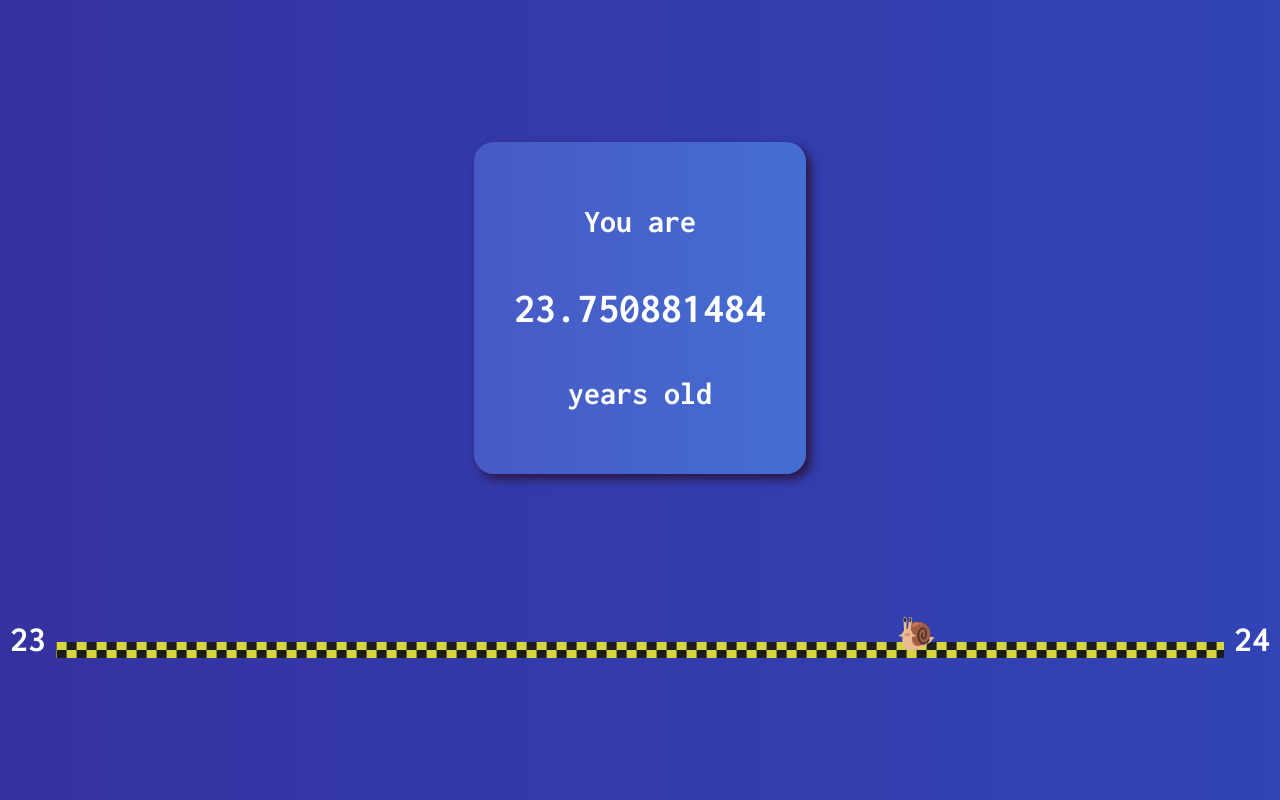
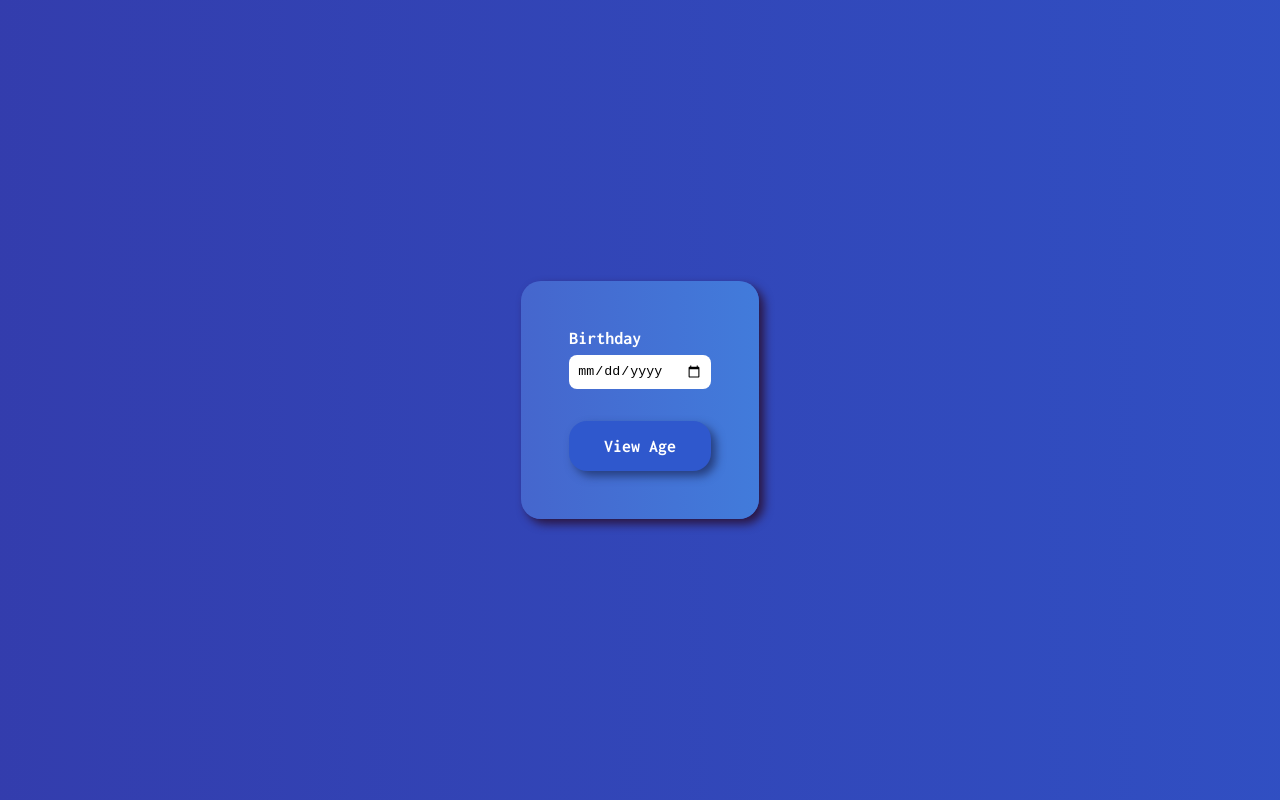
Before and after one commit to aaluzzi/age-calculator, a React (Create React App) app: page / in a window 1280 px wide. Built offline with nearby package versions, Linux system fonts and the light colour scheme.

Commit message:
Prompt and get birthday from form as search parameter

```diff
--- /dev/null
+++ b/src/AgeDisplay.js
@@ -0,0 +1,44 @@
+import { useEffect } from "react";
+import ProgressBar from "./ProgressBar";
+import { useState } from "react";
+
+function AgeDisplay(prop) {
+    const [age, setAge] = useState(0);
+
+    useEffect(() => {
+        const id = setInterval(() => setAge(getExactAge(prop.birthday, new Date())), 10);
+        return () => clearInterval(id);
+      }, [prop.birthday]);
+
+    return (
+        <div className="content">
+            <div className="square">
+                <div>You are</div>
+                <div className="age">{age}</div>
+                <div>years old</div>
+            </div>
+            <div className="graphic">
+                <ProgressBar age={Math.floor(age)} percentage={age - Math.floor(age)} />
+            </div>
+        </div>
+    );
+}
+
+const MILLI_IN_YEAR = 31_536_000_000;
+
+function getExactAge(birthday, now) {
+    return ((getYearsOld(birthday, now) + getPercentageToBirthdayThisYear(birthday, now)) + "000000000").slice(0, 12);
+}
+
+//if birthday passed this year, percentage will be > 1
+function getPercentageToBirthdayThisYear(birthday, now) {
+    let birthdayLastYear = new Date(birthday.valueOf());
+    birthdayLastYear.setFullYear(now.getFullYear() - 1);
+    return (now - birthdayLastYear) / MILLI_IN_YEAR;
+}
+
+function getYearsOld(birthday, now) {
+    return now.getFullYear() - birthday.getFullYear() - 1;
+}
+
+export default AgeDisplay;
--- /dev/null
+++ b/src/AgeForm.js
@@ -0,0 +1,18 @@
+function AgeForm() {
+    return (
+        <div className="content">
+            <div className="square">
+                <form>
+                    <div>
+                        <label htmlFor="birthday">Birthday</label>
+                        <input name="birthday" type="date" required/>
+                    </div>
+
+                    <button type="submit">View Age</button>
+                </form>
+            </div>
+        </div>
+    );
+}
+
+export default AgeForm;
--- a/src/App.js
+++ b/src/App.js
@@ -1,45 +1,28 @@
-import ProgressBar from './ProgressBar';
+import AgeDisplay from './AgeDisplay';
+import AgeForm from './AgeForm';
 import { useState, useEffect } from 'react';
 
-const birthday = new Date(1999, 6, 17);
-
 function App() {
-  const [age, setAge] = useState(0);
+  const [birthday, setBirthday] = useState(null);
 
   useEffect(() => {
-    const id = setInterval(() => setAge(getExactAge(birthday, new Date())), 10);
-    return () => clearInterval(id);
+    const query = new URLSearchParams(window.location.search);
+    setBirthday(new Date(query.get("birthday")?.replace("-", "/"))); //because Date parsing with hyphen is a different date??
   }, []);
 
+  console.log(birthday);
+  if (birthday === null || isNaN(birthday)) {
+    return (
+      <div className="App">
+        <AgeForm />
+      </div>
+    );
+  }
   return (
     <div className="App">
-        <div className="age-info">
-          <div>You are</div>
-          <div className="age">{age}</div>
-          <div>years old</div>
-        </div>
-        <div className="graphic">
-          <ProgressBar age={Math.floor(age)} percentage={age - Math.floor(age)} />
-        </div>
+        <AgeDisplay birthday={birthday} />
     </div>
   );
 }
 
-const MILLI_IN_YEAR = 31_536_000_000;
-
-function getExactAge(birthday, now) {
-    return ((getYearsOld(birthday, now) + getPercentageToBirthdayThisYear(birthday, now)) + "000000000").slice(0, 12);
-}
-
-//if birthday passed this year, percentage will be > 1
-function getPercentageToBirthdayThisYear(birthday, now) {
-    let birthdayLastYear = new Date(birthday.valueOf());
-    birthdayLastYear.setFullYear(now.getFullYear() - 1);
-    return (now - birthdayLastYear) / MILLI_IN_YEAR;
-}
-
-function getYearsOld(birthday, now) {
-    return now.getFullYear() - birthday.getFullYear() - 1;
-}
-
 export default App;
--- a/src/styles.css
+++ b/src/styles.css
@@ -7,7 +7,7 @@ body {
   -moz-osx-font-smoothing: grayscale;
 }
 
-.App {
+.content {
   text-align: center;
   background-color: #3a1078;
   height: 100vh;
@@ -18,7 +18,7 @@ body {
   font-size: 32px;
   color: white;
 
-  background: linear-gradient(90deg, #3a1078, #2F58CD);
+  background: linear-gradient(90deg, #3a1078, #2f58cd);
   background-size: 400% 400%;
   animation: gradient 30s ease infinite;
 }
@@ -29,7 +29,7 @@ body {
   100% {background-position:0% 50%}
 }
 
-.age-info {
+.square {
   display: flex;
   flex-direction: column;
   aspect-ratio: 1;
@@ -37,7 +37,7 @@ body {
   justify-content: space-around;
   background-color: #4e31aa;
   box-shadow: 5px 5px 10px #2b1642;
-  padding: 40px;
+  padding: 48px;
   border-radius: 20px;
 
   background: linear-gradient(90deg, #4e31aa, #4086e2);
@@ -111,3 +111,36 @@ body {
     background-position: right 20px bottom;
   }
 }
+
+
+form {
+  display: flex;
+  flex-direction: column;
+  gap: 32px;
+}
+
+form > div {
+  display: flex;
+  flex-direction: column;
+  gap: 8px;
+  font-size: 18px;
+  text-align: left;
+}
+
+input {
+  background-color: #ffffff;
+  border: none;
+  padding: 8px;
+  border-radius: 8px;
+}
+
+button {
+  color: white;
+  background-color: #2f58cd;
+  border-radius: 18px;
+  font-size: 18px;
+  font-family: 'Inconsolata', monospace;
+  border: none;
+  box-shadow: 5px 5px 10px #263e7e;
+  padding: 16px;
+}
```
